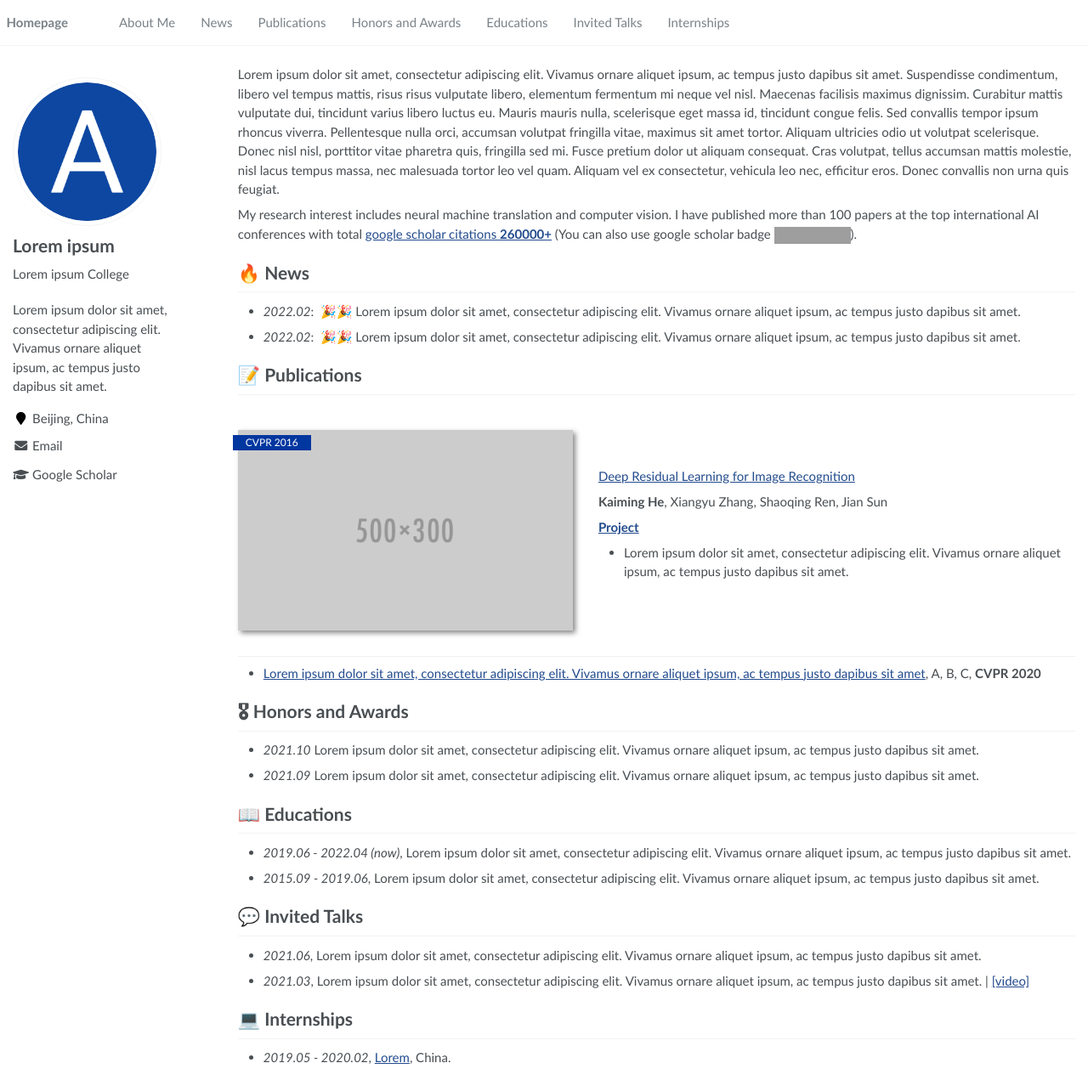
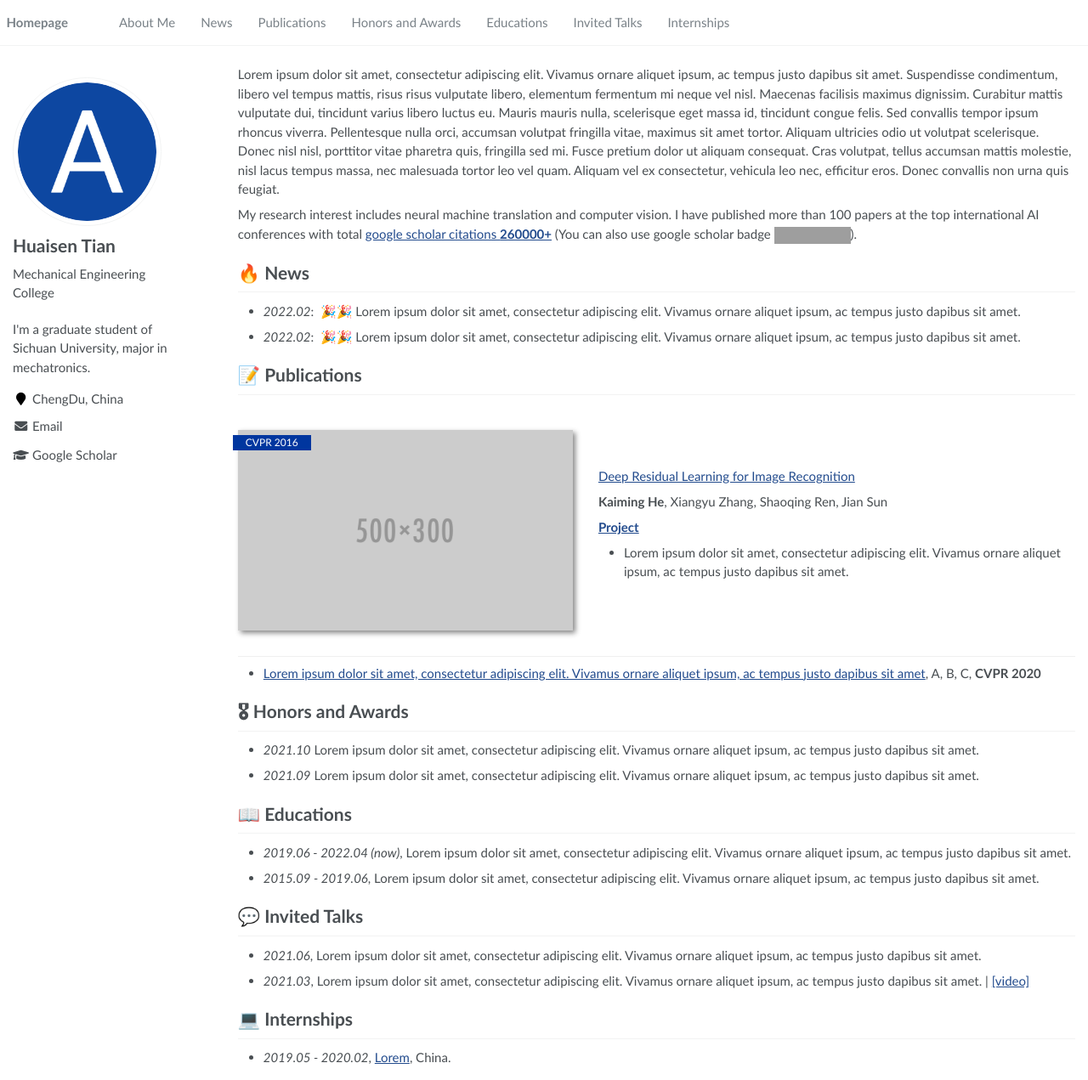
Before and after one commit to HuaisenTian/HuaisenTian.github.io, a Jekyll site: the page built from _pages/about.md, in a window 1280 px wide and 1271 px high. Shown: the whole window at 85% size. Built offline with Jekyll 4.4.1, drawn with Linux system fonts in a browser that asks for light colours; grey boxes are pictures that could not be loaded.

Commit message:
Update _config.yml

```diff
--- a/_config.yml
+++ b/_config.yml
@@ -4,9 +4,9 @@
 # `jekyll serve`. If you change this file, please restart the server process.
 
 # Site Settings
-title                    : "Lorem ipsum"
-description              : "Lorem ipsum dolor sit amet, consectetur adipiscing elit. Vivamus ornare aliquet ipsum, ac tempus justo dapibus sit amet. "
-repository               : "RayeRen/acad-homepage.github.io"
+title                    : "Huaisen Tian"
+description              : "I'm a graduate student of Sichuan University, major in mechatronics."
+repository               : "tianhuaisen/Huaisen-Tian.github.io"
 google_scholar_stats_use_cdn : true
 
 # google analytics
@@ -19,14 +19,14 @@ baidu_site_verification  :  # get baidu_site_verification from https://ziyuan.ba
 
 # Site Author
 author:
-  name             : "Lorem ipsum"
+  name             : "Huaisen Tian"
   avatar           : "images/android-chrome-512x512.png"
-  bio              : "Lorem ipsum College"
-  location         : "Beijing, China"
+  bio              : "Mechanical Engineering College"
+  location         : "ChengDu, China"
   employer         :
   pubmed           :
   googlescholar    : "https://scholar.google.com/citations?user=YOUR_GOOGLE_SCHOLAR_ID"
-  email            : "Lorem@ipsum.com"
+  email            : "telsontuai@fox.com"
   researchgate     :  # e.g., "https://www.researchgate.net/profile/yourprofile"
   uri              :
   bitbucket        :
```
